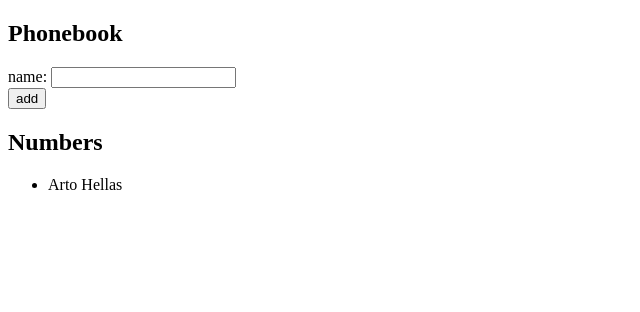
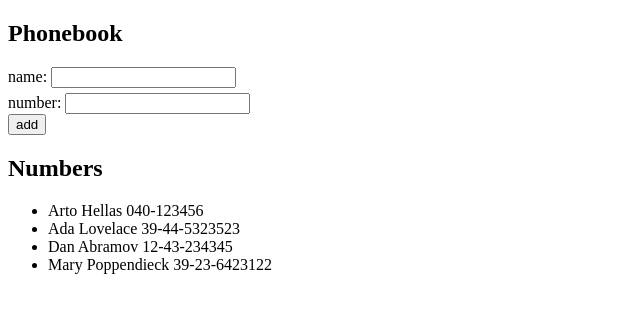
Before and after one commit to GeorgiDS9/full-stack-open-part2, a React (Vite) app in the folder phonebook/: page / in a window 1280 px wide. Shown: the top 312 px of the page, without its empty margins (0-640 px from the left). Built offline with nearby package versions, Linux system fonts and the light colour scheme.

Commit message:
Exercise 2.8

```diff
--- a/phonebook/src/App.jsx
+++ b/phonebook/src/App.jsx
@@ -1,8 +1,14 @@
 import { useState } from "react";
 
 const App = () => {
-  const [persons, setPersons] = useState([{ name: "Arto Hellas", id: "1" }]);
+  const [persons, setPersons] = useState([
+    { name: "Arto Hellas", number: "040-123456", id: 1 },
+    { name: "Ada Lovelace", number: "39-44-5323523", id: 2 },
+    { name: "Dan Abramov", number: "12-43-234345", id: 3 },
+    { name: "Mary Poppendieck", number: "39-23-6423122", id: 4 },
+  ]);
   const [newName, setNewName] = useState("");
+  const [newNumber, setNewNumber] = useState("");
 
   const addPerson = (event) => {
     event.preventDefault();
@@ -14,32 +20,43 @@
 
     const personObject = {
       name: newName,
-      id: String(persons.length + 1),
+      number: newNumber,
+      id: persons.length + 1,
     };
 
     setPersons(persons.concat(personObject)); // Alternative that does not mutate the array: setPersons([...persons, personObject])
     setNewName("");
+    setNewNumber("");
   };
 
   const handleNameChange = (event) => {
     setNewName(event.target.value);
   };
 
+  const handleNumberChange = (event) => {
+    setNewNumber(event.target.value);
+  };
+
   return (
     <div>
       <h2>Phonebook</h2>
       <form onSubmit={addPerson}>
-        <div>
+        <div style={{ marginBottom: "5px" }}>
           name: <input value={newName} onChange={handleNameChange} />
         </div>
         <div>
+          <div>
+            number: <input value={newNumber} onChange={handleNumberChange} />
+          </div>
           <button type="submit">add</button>
         </div>
       </form>
       <h2>Numbers</h2>
       <ul>
         {persons.map((person) => (
-          <li key={person.id}>{person.name}</li>
+          <li key={person.id}>
+            {person.name} {person.number}
+          </li>
         ))}
       </ul>
     </div>
```
